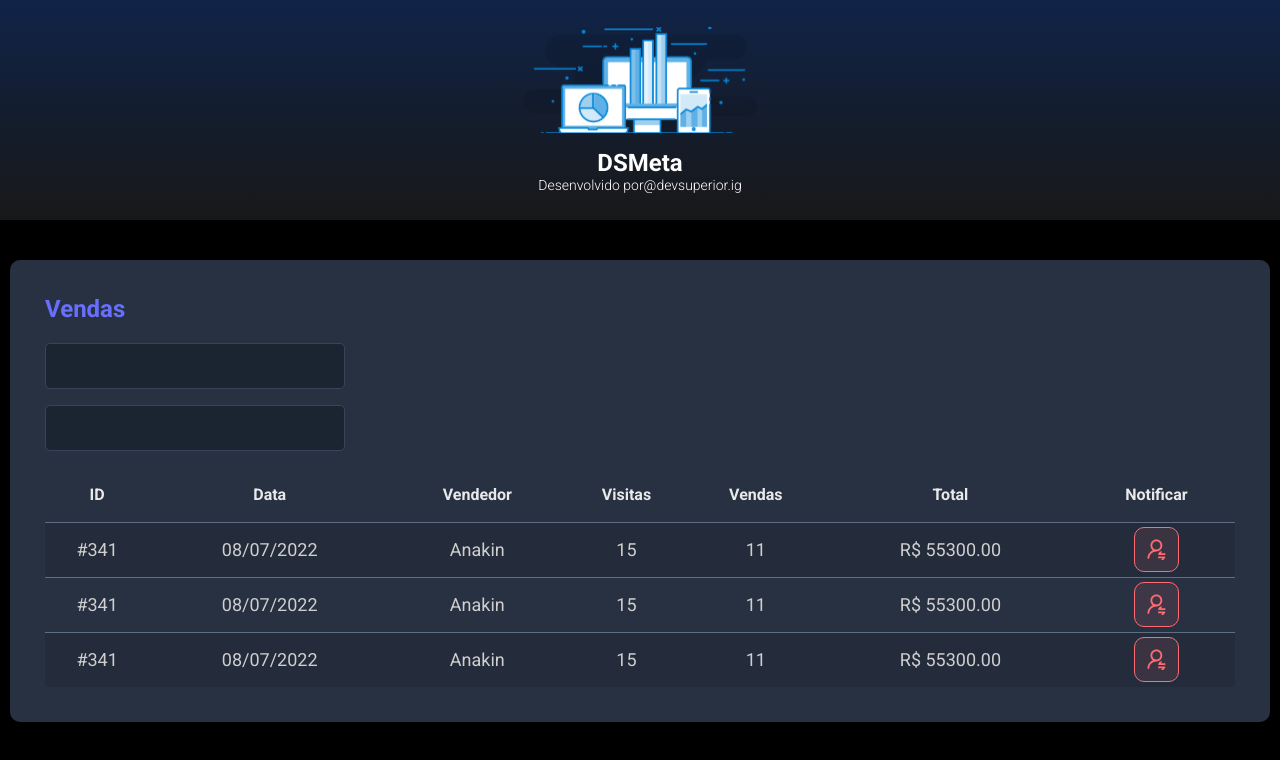
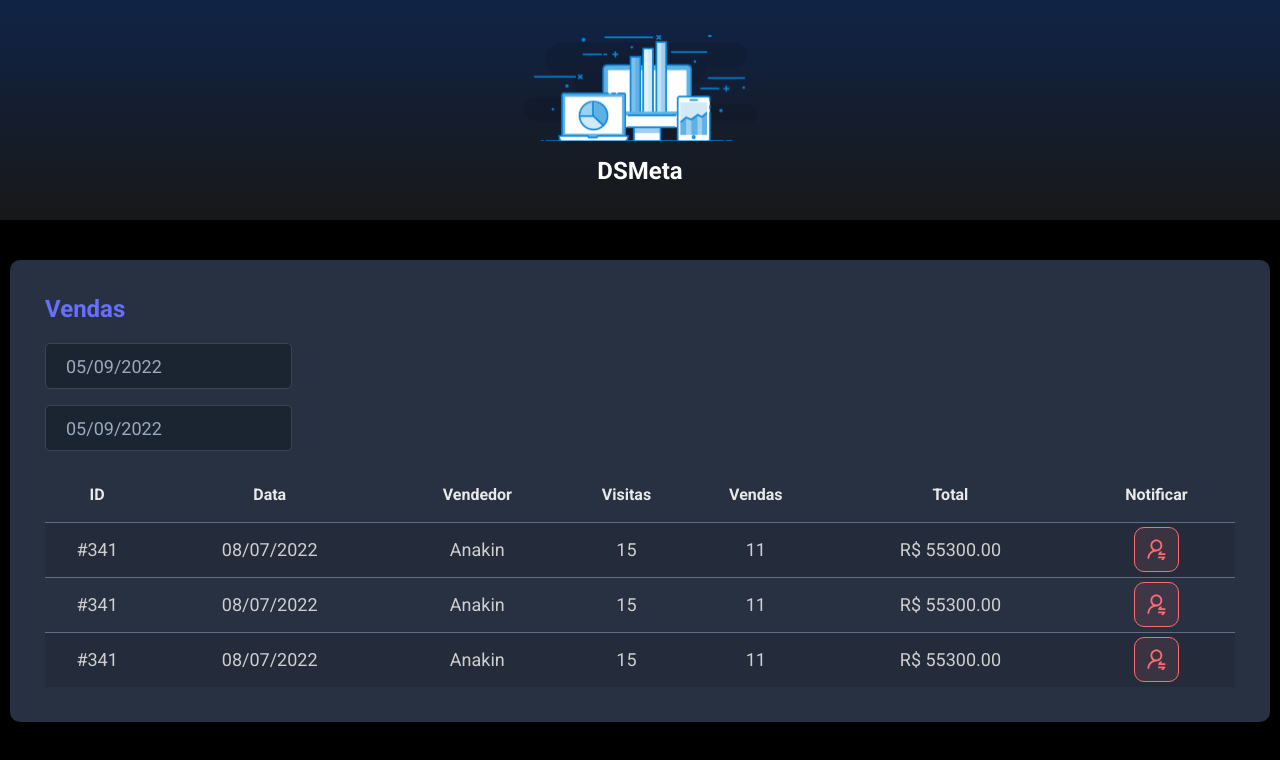
Before and after one commit to GabrielDiass1/MetaBank, a React (Vite) app in the folder frontend/: page / in a window 1280 px wide. Shown: the top 760 px of the page. Built offline with nearby package versions, Linux system fonts and the light colour scheme.

Commit message:
Date picker

```diff
--- a/frontend/package.json
+++ b/frontend/package.json
@@ -9,7 +9,9 @@
     "preview": "vite preview"
   },
   "dependencies": {
+    "@types/react-datepicker": "4.4.2",
     "react": "^18.2.0",
+    "react-datepicker": "4.8.0",
     "react-dom": "^18.2.0"
   },
   "devDependencies": {
--- a/frontend/src/components/Header/index.tsx
+++ b/frontend/src/components/Header/index.tsx
@@ -8,10 +8,6 @@ function Header() {
       <div className="dsmeta-logo-container">
         <img src={logo} alt="DSMeta" />
         <h1>DSMeta</h1>
-        <p>
-          Desenvolvido por
-          <a href="https://www.instagram.com/devsuperior.ig">@devsuperior.ig</a>
-        </p>
       </div>
     </header>
   );
--- a/frontend/src/components/SalesCard/index.tsx
+++ b/frontend/src/components/SalesCard/index.tsx
@@ -1,6 +1,7 @@
-import NotificationButton from '../NotificationButton'
-import './styles.css'
-
+import DatePicker from "react-datepicker";
+import "react-datepicker/dist/react-datepicker.css";
+import NotificationButton from "../NotificationButton";
+import "./styles.css";
 
 function SalesCard() {
   return (
@@ -8,10 +9,20 @@ function SalesCard() {
       <h2 className="dsmeta-sales-title">Vendas</h2>
       <div>
         <div className="dsmeta-form-control-container">
-                <input className="dsmeta-form-control" type="text" />
+          <DatePicker
+            selected={new Date()}
+            onChange={(date: Date) => {}}
+            className="dsmeta-form-control"
+            dateFormat="dd/MM/yyyy"
+          />
         </div>
         <div className="dsmeta-form-control-container">
-                <input className="dsmeta-form-control" type="text" />
+          <DatePicker
+            selected={new Date()}
+            onChange={(date: Date) => {}}
+            className="dsmeta-form-control"
+            dateFormat="dd/MM/yyyy"
+          />
         </div>
       </div>
 
@@ -38,7 +49,7 @@ function SalesCard() {
               <td>R$ 55300.00</td>
               <td>
                 <div className="dsmeta-red-btn-container">
-                          <NotificationButton/>
+                  <NotificationButton />
                 </div>
               </td>
             </tr>
@@ -51,7 +62,7 @@ function SalesCard() {
               <td>R$ 55300.00</td>
               <td>
                 <div className="dsmeta-red-btn-container">
-                        <NotificationButton/>
+                  <NotificationButton />
                 </div>
               </td>
             </tr>
@@ -64,17 +75,15 @@ function SalesCard() {
               <td>R$ 55300.00</td>
               <td>
                 <div className="dsmeta-red-btn-container">
-                        <NotificationButton/>
+                  <NotificationButton />
                 </div>
               </td>
             </tr>
           </tbody>
-
         </table>
       </div>
-
     </div>
-  )
+  );
 }
 
-export default SalesCard
+export default SalesCard;
```
Also changed, not shown: 1 other file (tests, documents, lock files or other folders). Lines whose indentation alone changed are shown as unchanged.
